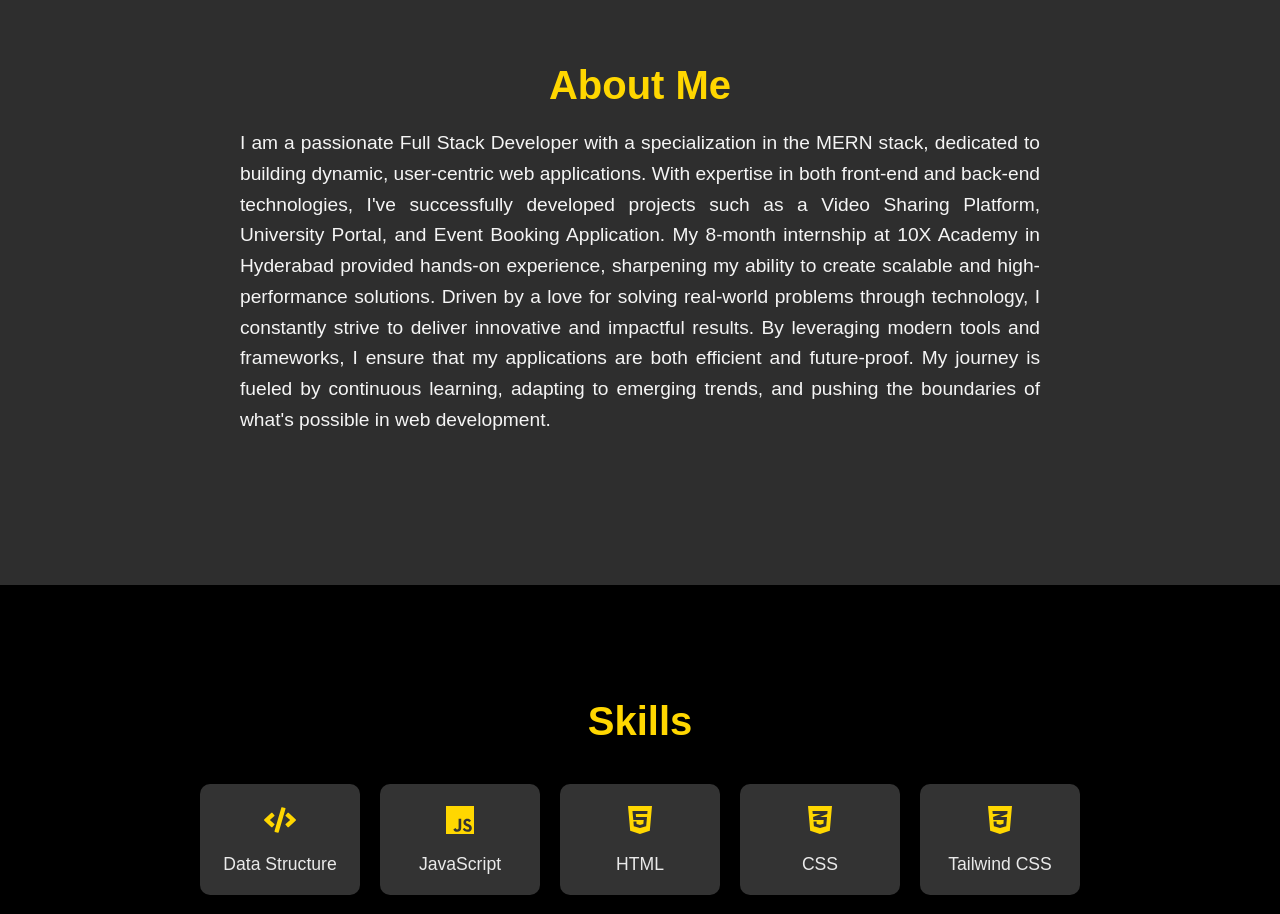
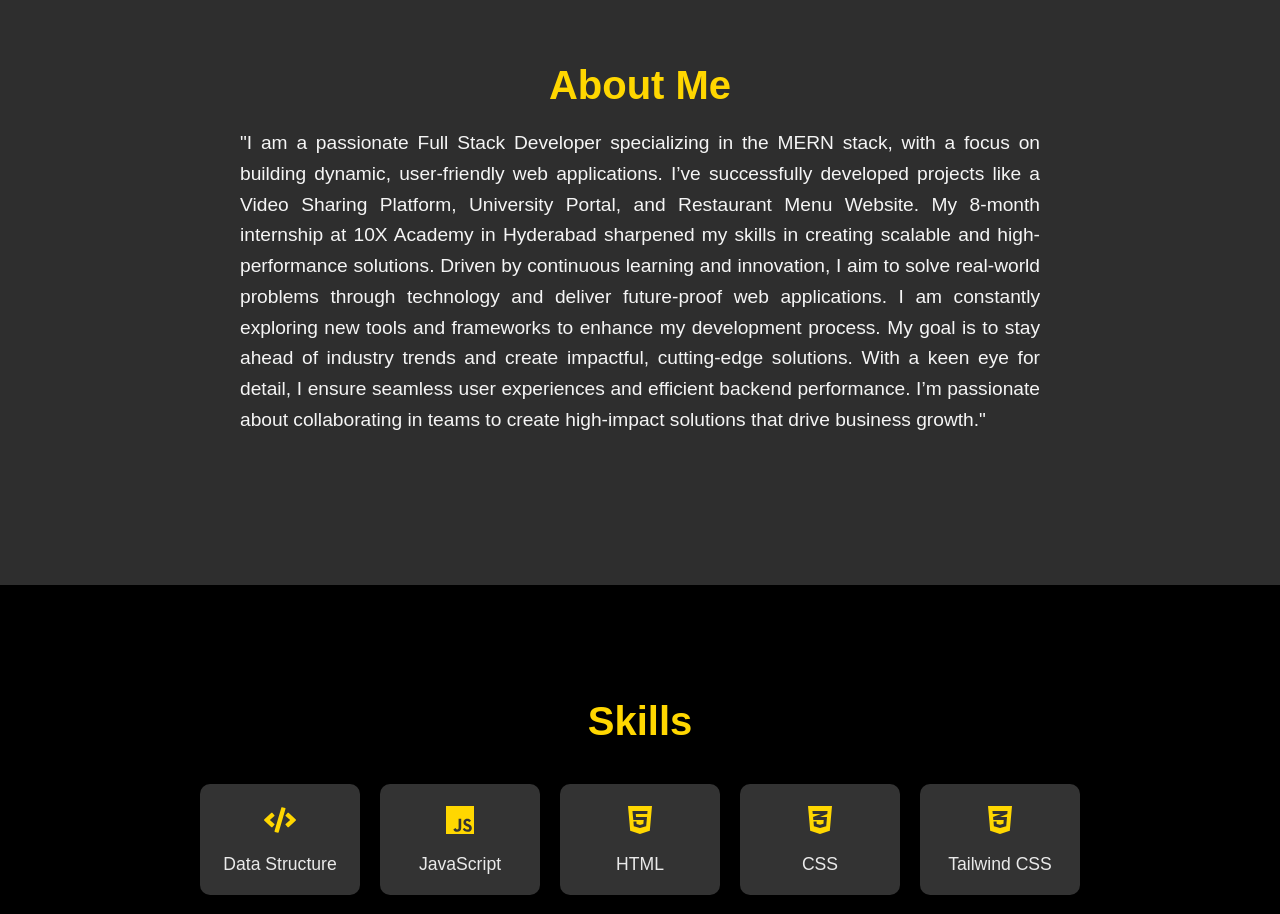
Before and after one commit to heyAnkit18/Modern-Portfolio-with-React-FramerMotion, a React (Create React App) app: page / in a window 1280 px wide. Shown: the part 960-1874 px from the top of the page. Built offline with nearby package versions, Linux system fonts and the light colour scheme.

Commit message:
About.jsx updated

```diff
--- a/src/components/About.jsx
+++ b/src/components/About.jsx
@@ -7,10 +7,8 @@
             <div className="about-content">
                 <h2>About Me</h2>
                 <p>
-                    I am a passionate Full Stack Developer with a specialization in the MERN stack, dedicated to building dynamic, user-centric web applications. With expertise in both front-end and back-end technologies, I've successfully developed projects such as a Video Sharing Platform, University Portal, and Event Booking Application. My 8-month internship at 10X Academy in Hyderabad provided hands-on experience, sharpening my ability to create scalable and high-performance solutions. Driven by a love for solving real-world problems through technology, I constantly strive to deliver innovative and impactful results. By leveraging modern tools and frameworks, I ensure that my applications are both efficient and future-proof. My journey is fueled by continuous learning, adapting to emerging trends, and pushing the boundaries of what's possible in web development.
+                "I am a passionate Full Stack Developer specializing in the MERN stack, with a focus on building dynamic, user-friendly web applications. I’ve successfully developed projects like a Video Sharing Platform, University Portal, and Restaurant Menu Website. My 8-month internship at 10X Academy in Hyderabad sharpened my skills in creating scalable and high-performance solutions. Driven by continuous learning and innovation, I aim to solve real-world problems through technology and deliver future-proof web applications. I am constantly exploring new tools and frameworks to enhance my development process. My goal is to stay ahead of industry trends and create impactful, cutting-edge solutions. With a keen eye for detail, I ensure seamless user experiences and efficient backend performance. I’m passionate about collaborating in teams to create high-impact solutions that drive business growth."
                 </p>
-
-
             </div>
         </section>
     );
```
